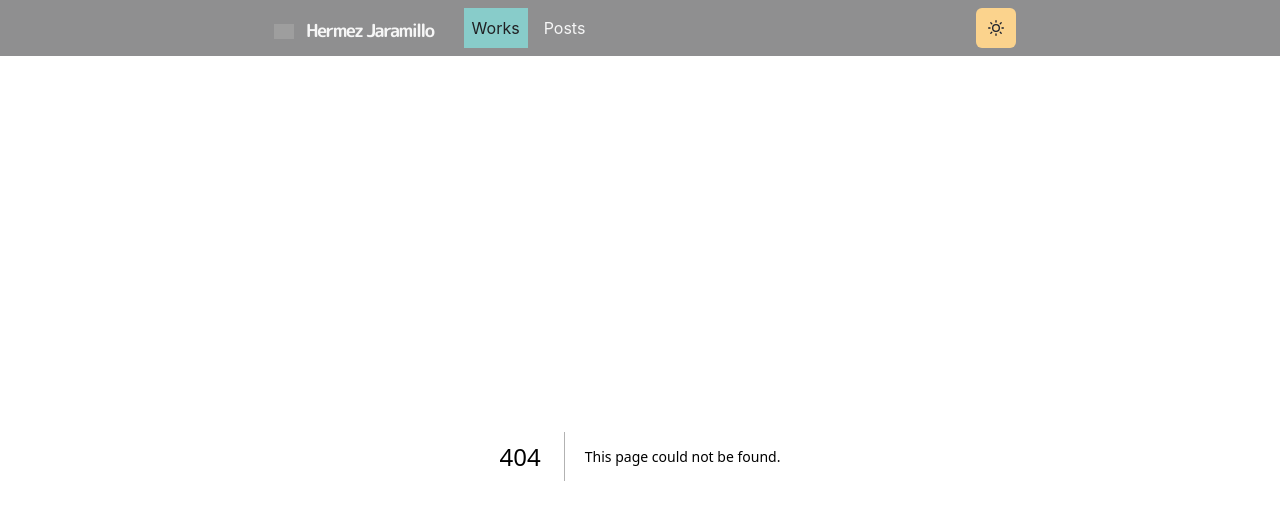
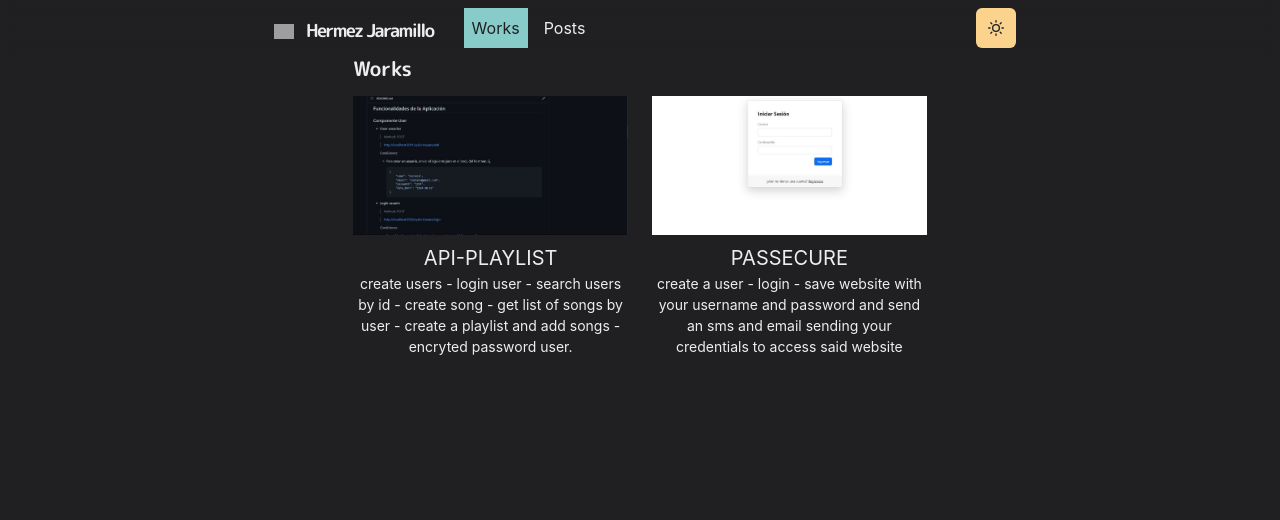
Before and after one commit to hermezHK/PortFolio, a Next.js app: page /works in a window 1280 px wide. Before the commit this address had no page. Shown: the top 520 px of the page. Built offline with nearby package versions, Linux system fonts and the light colour scheme; grey boxes are pictures that could not be loaded.

Commit message:
add works page

```diff
--- /dev/null
+++ b/components/grid-item.js
@@ -0,0 +1,58 @@
+import NextLink from 'next/link'
+import Image from 'next/image'
+import { Box, Text, LinkBox, LinkOverlay } from '@chakra-ui/react'
+import { Global } from '@emotion/react'
+
+export const GridItem = ({ children, href, title, thumbnail }) => (
+    <Box w="100%" textAlign="center">
+      <LinkBox cursor="pointer">
+        <Image
+          src={thumbnail}
+          alt={title}
+          className="grid-item-thumbnail"
+          placeholder="blur"
+          loading="lazy"
+        />
+        <LinkOverlay href={href} target="_blank">
+          <Text mt={2}>{title}</Text>
+        </LinkOverlay>
+        <Text fontSize={14}>{children}</Text>
+      </LinkBox>
+    </Box>
+)
+
+
+export const WorkGridItem = ({ children, id, title, thumbnail }) => (
+    <Box w="100%" textAlign="center">
+      <LinkBox
+        as={NextLink}
+        href={`/works/${id}`}
+        scroll={false}
+        cursor="pointer"
+      >
+        <Image
+          src={thumbnail}
+          alt={title}
+          className="grid-item-thumbnail"
+          placeholder="blur"
+        />
+        <LinkOverlay as="div" href={`/works/${id}`}>
+          <Text mt={2} fontSize={20}>
+            {title}
+          </Text>
+        </LinkOverlay>
+        <Text fontSize={14}>{children}</Text>
+      </LinkBox>
+    </Box>
+)
+
+
+export const GridItemStyle = () => (
+    <Global
+      styles={`
+        .grid-item-thumbnail {
+          border-radius: 12px;
+        }
+      `}
+    />
+  )
--- /dev/null
+++ b/pages/works.js
@@ -0,0 +1,31 @@
+import { Container, Heading, SimpleGrid, Divider } from '@chakra-ui/react';
+import Section from '../components/section';
+import { WorkGridItem } from '../components/grid-item';
+
+import thumbPlaylist from '../public/images/works/playlist.jpg';
+import thumbPassecure from '../public/images/works/passecure.jpg';
+
+const Works = ()  => {
+    return (
+        <Container>
+            <Heading as="h3" fontSize={20} mb={4}>
+                Works
+            </Heading>
+
+          <SimpleGrid columns={[1,1,2]} gap={6}>
+            <Section>
+                <WorkGridItem id="playlist" title="API-PLAYLIST"  thumbnail={thumbPlaylist}>
+                create users - login user - search users by id - create song - get list of songs by user - create a playlist and add songs - encryted password user.
+                </WorkGridItem>
+            </Section>
+            <Section>
+            <WorkGridItem id="Passecure" title="PASSECURE"  thumbnail={thumbPassecure}>
+            create a user - login - save website with your username and password and send an sms and email sending your credentials to access said website
+            </WorkGridItem>
+            </Section>
+          </SimpleGrid>
+        </Container>
+    )
+}
+
+export default Works
```
Also changed, not shown: public/images/works/passecure.jpg (added), public/images/works/playlist.jpg (added).
